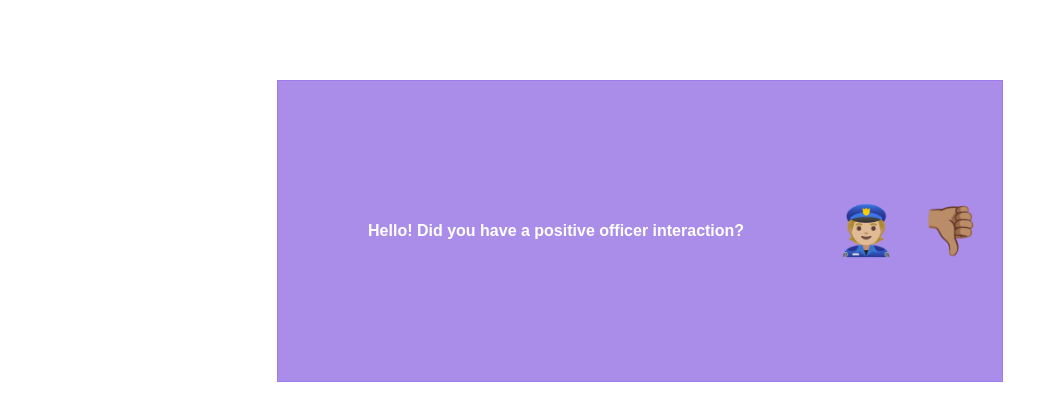
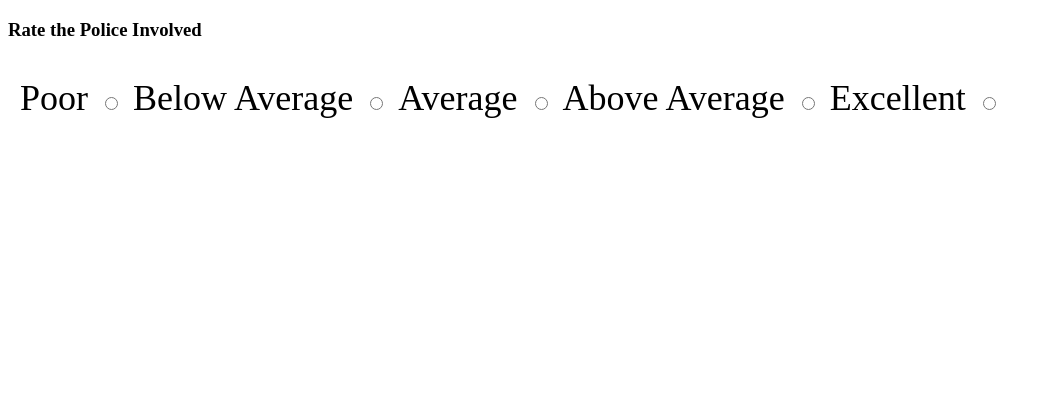
Before and after one commit to charlespaull/yes-no_reviewComponent, a React (Create React App) app in the folder yes-no-user/: page / in a window 1280 px wide. Shown: the top 420 px of the page, without its empty margins (0-1057 px from the left). Built offline with nearby package versions, Linux system fonts and the light colour scheme.

Commit message:
review component playground. using so I can render & work on review components live. Currently building RatingButtons.js component.

```diff
--- a/yes-no-user/src/App.js
+++ b/yes-no-user/src/App.js
@@ -1,11 +1,13 @@
 import React from "react";
 import UserReview from "./UserReview";
+import RatingButtons from "./RatingButtons";
 
 class App extends React.Component {
     render() {
         return (
             <div className="app">
-                <UserReview />
+                {/* <UserReview /> */}
+                <RatingButtons />
             </div>
         )
     }
--- /dev/null
+++ b/yes-no-user/src/RatingButtons.js
@@ -0,0 +1,92 @@
+import React, {Component} from "react";
+
+class RatingButtons extends Component {
+    constructor(props) {
+        super(props);
+
+        this.state = {
+            // boolean determines if a rating button is selected - this should be an
+            is_rating_selected: null,
+            // boolean determines if user submits a rating - default F
+
+            is_rating_submitted: false
+        }
+
+        // bound functions
+    }
+
+
+
+    // methods
+
+    // render function
+    render() {
+        // array of objects that is rendered (each rating button has an ID match as well)
+        const ratings = [
+            {
+                id: 0,
+                rating: "Poor",
+            },
+
+            {
+                id: 1,
+                rating: "Below Average"
+            },
+
+            {
+                id: 2,
+                rating: "Average"
+            },
+
+            {
+                id: 3,
+                rating: "Above Average"
+            },
+
+            {
+                id: 4,
+                rating: "Excellent"
+            }
+        ]
+
+        // map over ratings array to get each rating name
+        let officer_rating;
+        // loop over render
+        officer_rating = (
+            <div style={{display: "flex", flexDirection: "col"}}>
+                {ratings.map(rating => (
+                    <div>
+                        <span
+                            key={rating.id}
+                            id={rating.id}>
+                                {rating.rating}
+                        </span>
+                        <input
+                            type="radio"
+                            value={rating.id}
+                            checked={this.state.is_rating_selected}>
+                        </input>
+                    </div>
+                ))}
+            </div>
+        )
+
+
+        return(
+            <div className="rating-container">
+                <div className="rating-title">
+                    <h3>Rate the Police Involved</h3>
+                </div>
+                <div className="buttons-container">
+                    <span style={{fontSize: "12px"}}>{officer_rating}</span>
+                </div>
+            </div>
+        )
+    }
+
+}
+
+
+
+
+export default RatingButtons;
```
